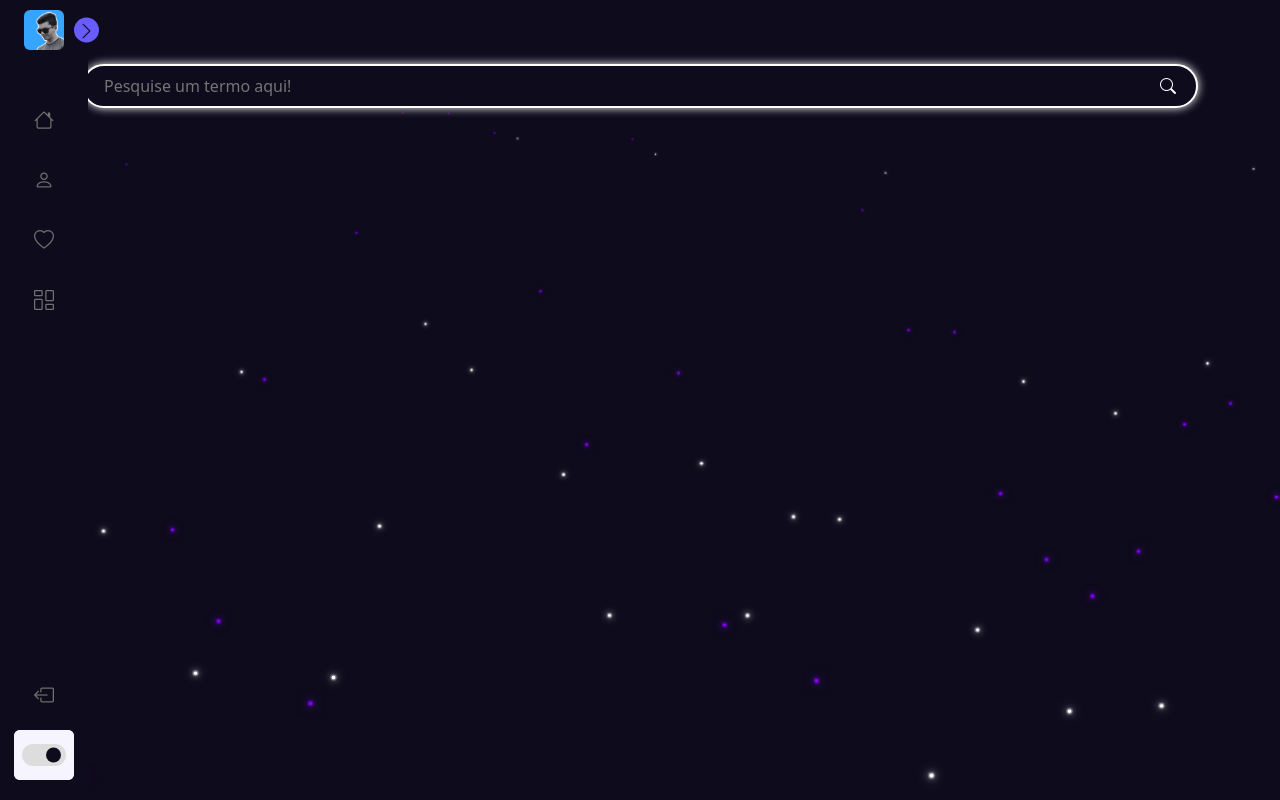
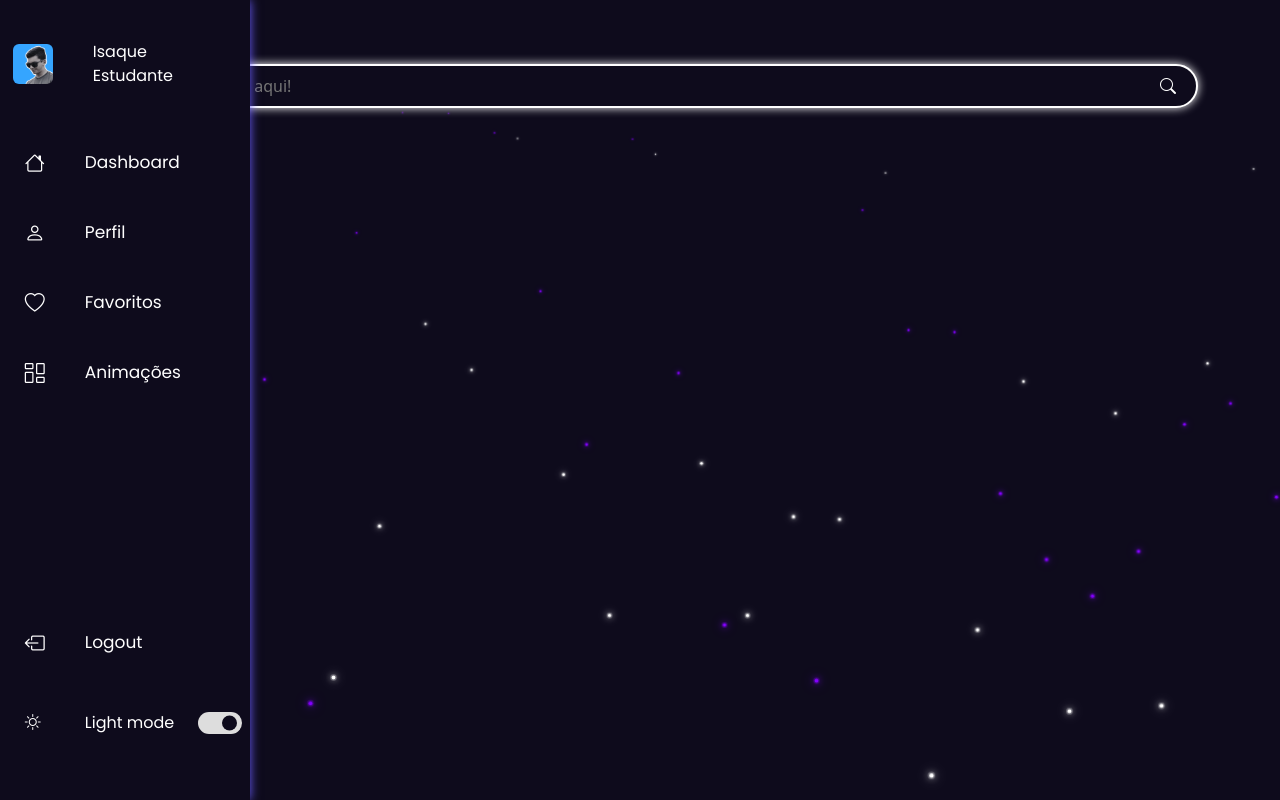
Before and after one commit to isaque-dantas/matemates, a Flask app: page /dashboard in a window 1280 px wide. Run offline with Flask 3, Linux system fonts and the light colour scheme; data that the repository does not hold is empty.

Commit message:
essa é a primeira vez que faço um commit sem ter finalizado o trabalho ;c

```diff
--- a/app/static/css/base.css
+++ b/app/static/css/base.css
@@ -39,6 +39,7 @@ nav {
 /* ======= light mode ======= */
 
 /* ======= sideBar ======= */
+/*
 .sidebar {
   position: fixed;
   top: 0;
@@ -60,6 +61,7 @@ nav {
 }
 
 /* ======= Resuable css ======= */
+/*
 .sidebar .text {
   font-size: 16px;
   font-weight: 500;
@@ -282,7 +284,148 @@ body.light .switch::before,
   background-color: green;
 }
 
+/*------- slide bar do luquinhas / gpt / youtube -------*/
+.side-bar {
+  height: 100%;
+  width: 250px;
+  background: var(--body-color);
+  position: fixed;
+  top: 0;
+  left: 0;
+  padding: 40px 0 40px 1%;
+  box-shadow: 0 0 10px var(--primary-color);
+  overflow: hidden;
+  transition: .3s;
+}
+
+.side-bar:hover {
+  width: 250px;
+}
+
+.nav-btn {
+  width: 100%;
+  padding: 0 0 0 10px;
+}
+
+.nav-btn i {
+  font-size: 24px;
+}
+
+.menu-bar{
+  padding: 40px 0;
+}
+
+.image-text {
+  max-width: 40px;
+  max-height: 40px;
+  border-radius: 6px;
+}
+
+.name-text {
+  padding: 0 0 0 40px;
+}
+
+/*---- ul ----*/
+ul{
+  padding: 0;
+  margin: 0;
+}
+
+ul li.nav-link a {
+  color: white;
+  text-decoration: none;
+  font-size: 20px;
+  padding: 20px 12px;
+  display: flex;
+  align-items: center;
+}
+
+ul li.nav-link a .nav-text {
+  margin: 0 0 0 40px;
+  font-size: 17px;
+}
+
+ul li.nav-link, ul li.nav-link a {
+  transition: .3s ease-in-out;
+}
+
+ul li.nav-link:hover, ul li.nav-link a:hover {
+  background: var(--clr);
+}
+
+/*---- MODE ----*/
+.mode {
+  position: relative;
+  border-radius: 6px;
+  padding: 20px 12px;
+}
+
+.mode .moon-sun {
+  height: 50px;
+  width: 60px;
+  display: flex;
+  align-items: center;
+}
+
+.mode i {
+  position: absolute;
+  transition: var(--tran-03);
+}
+
+.mode .bi-moon {
+  display: none;
+}
+
+.animations-menu .toggle-switch-animations,
+.mode .toggle-switch {
+  position: absolute;
+  right: 0;
+  top: 0;
+  display: flex;
+  align-items: center;
+  justify-content: center;
+  height: 100%;
+  min-width: 60px;
+  cursor: pointer;
+  border-radius: 6px;
+}
+
+.animations-menu .toggle-switch-animations {
+  height: fit-content;
+  background: none;
+}
+
+.animations-menu .toggle-switch-animations .switch-animations,
+.mode .toggle-switch .switch {
+  position: relative;
+  height: 22px;
+  width: 44px;
+  border-radius: 25px;
+  background: var(--toggle-color);
+}
+
+.switch-animations::before,
+.switch::before {
+  content: "";
+  position: absolute;
+  height: 15px;
+  width: 15px;
+  border-radius: 50%;
+  top: 50%;
+  left: 24px;
+  transform: translateY(-50%);
+  background: var(--body-color);
+  transition: var(--tran-03);
+}
+
+body.light .switch::before,
+.switch-animations.animation-off::before {
+  left: 5px;
+  background-color: green;
+}
 /*-------Fundo com bolinhas-------*/
+
+
 
 .bolhas {
   position: relative;
--- a/app/templates/base-with-navbar-nav.html
+++ b/app/templates/base-with-navbar-nav.html
@@ -1,6 +1,7 @@
 {% extends 'base.html' %}
 
 {% block sidebar %}
+<!--
 <nav class="sidebar close">
     <div class="div-geral-nav">
         <header>
@@ -65,4 +66,61 @@
         </div>
     </div>
 </nav>
+-->
+
+<nav class="side-bar">
+    <div class="d-flex align-items-center">
+        <img src="{{url_for('static', filename='img/isaque.png')}}" alt="foto de usuário" class="image-text">
+        <div class="text name-text d-flex flex-column">
+            <span class="name">Isaque</span>
+            <span class="profession">Estudante</span>
+        </div>
+    </div>
+    <div class="menu-bar d-flex flex-column justify-content-between h-100">
+        <ul>
+            <li class="nav-link">
+                <a href="/dashboard" style="--clr: #695cfe">
+                    <i class="bi bi-house icon"></i>
+                    <span class="text nav-text">Dashboard</span>
+                </a>
+            </li>
+            <li class="nav-link">
+                <a href="/perfil" style="--clr: #695cfe">
+                    <i class="bi bi-person icon"></i>
+                    <span class="text nav-text">Perfil</span>
+                </a>
+            </li>
+            <li class="nav-link">
+                <a href="#" style="--clr: #695cfe">
+                    <i class="bi bi-heart icon"></i>
+                    <span class="text nav-text">Favoritos</span>
+                </a>
+            </li>
+            <li class="nav-link">
+                <a href="#" style="--clr: #695cfe">
+                    <i class="bi bi-columns-gap icon"></i>
+                    <span class="text nav-text">Animações</span>
+                </a>
+            </li>
+        </ul>
+        <ul class="bottom-content">
+            <li class="nav-link">
+                <a href="/logout" style="--clr: #ff3460">
+                    <i class="bi bi-box-arrow-left icon"></i>
+                    <span class="text nav-text">Logout</span>
+                </a>
+            </li>
+            <li class="nav-link mode d-flex align-items-center">
+                <div class="moon-sun">
+                    <i class="bi bi-moon icon"></i>
+                    <i class="bi bi-sun icon"></i>
+                </div>
+                <span class="mode-text text">Light mode</span>
+                <div class="toggle-switch">
+                    <span class="switch"></span>
+                </div>
+            </li>
+        </ul>
+    </div>
+</nav>
 {% endblock %}
```
Also changed, not shown: app/static/img/button-slide-bar.png (added). Lines whose indentation alone changed are shown as unchanged.
